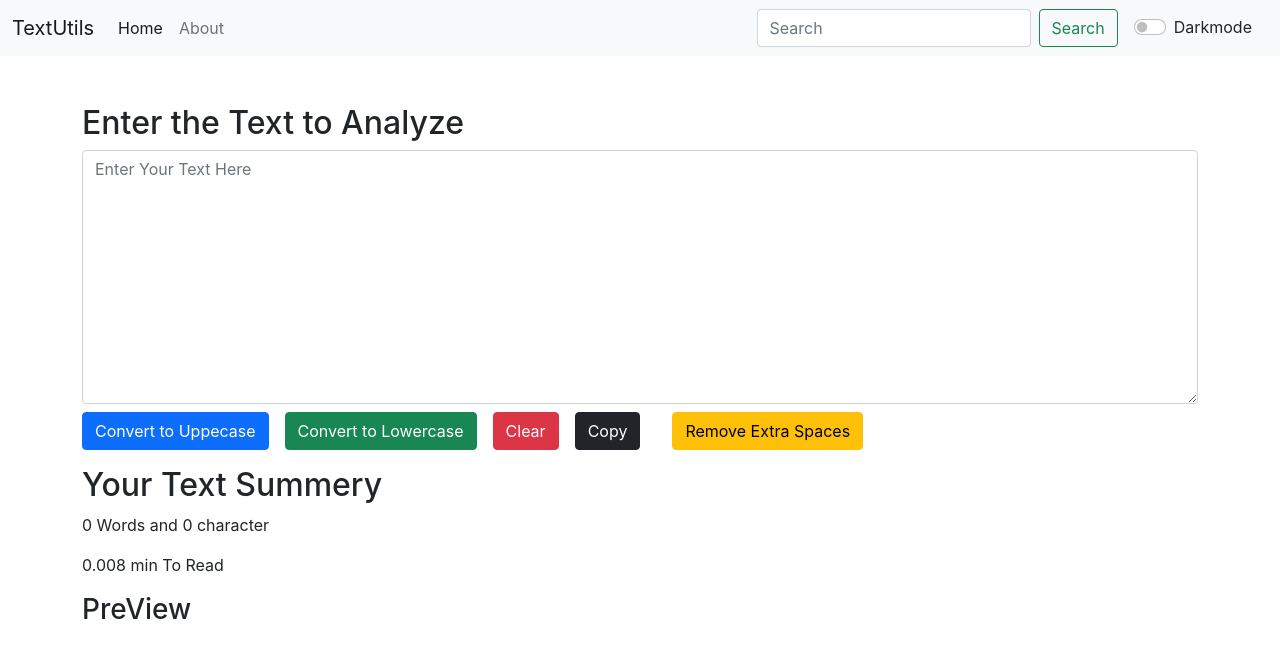
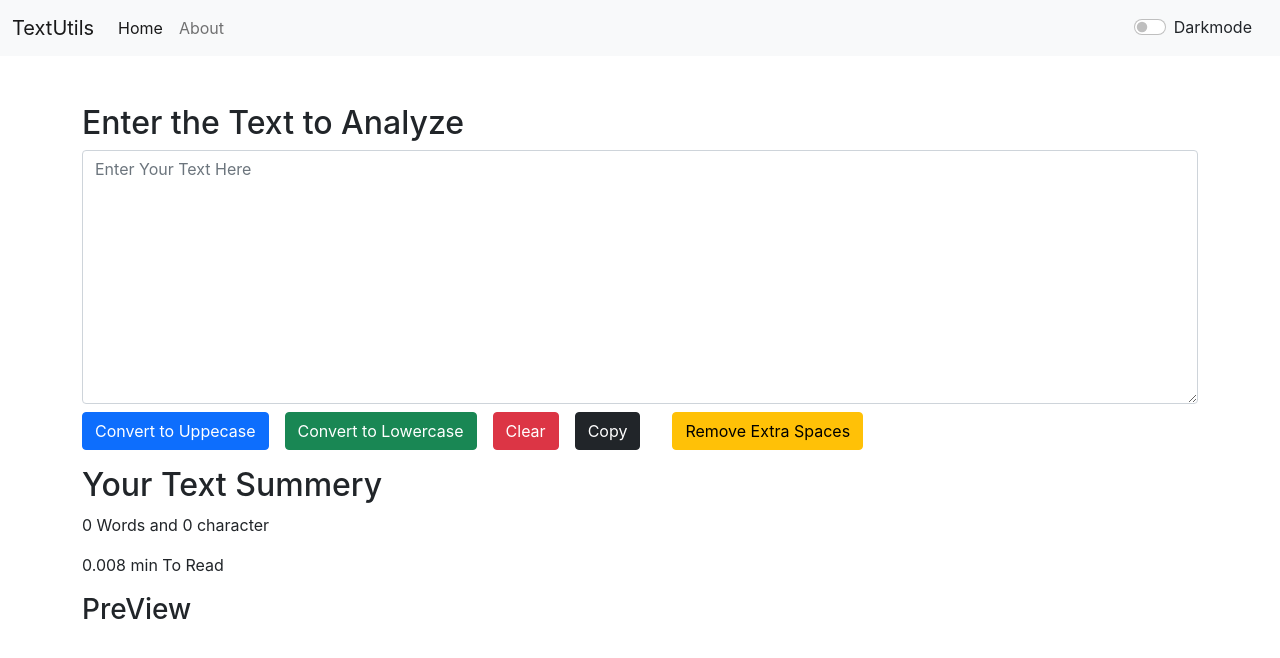
Before and after one commit to brijal091/react-learning, a React (Create React App) app in the folder react-learning/: page / in a window 1280 px wide. Shown: the top 658 px of the page. Built offline with nearby package versions, Linux system fonts and the light colour scheme.

Commit message:
Removing searchbar

```diff
--- a/react-learning/src/components/Navbar.js
+++ b/react-learning/src/components/Navbar.js
@@ -22,10 +22,6 @@
                 <Link className="nav-link" to="/about">About</Link>
                 </li>
             </ul>
-            <form className="d-flex">
-                <input className="form-control me-2" type="search" placeholder="Search" aria-label="Search"/>
-                <button className="btn btn-outline-success" type="submit">Search</button>
-            </form>
             <div className={`form-check form-switch mx-3 text-${props.mode === 'dark'?'light':'dark'}`}>
             <input className="form-check-input" type="checkbox" role="switch" id="flexSwitchCheckDefault" onClick={props.toogleMode} />
             <label className="form-check-label" htmlFor="flexSwitchCheckDefault">{props.switchMode}</label>
```
